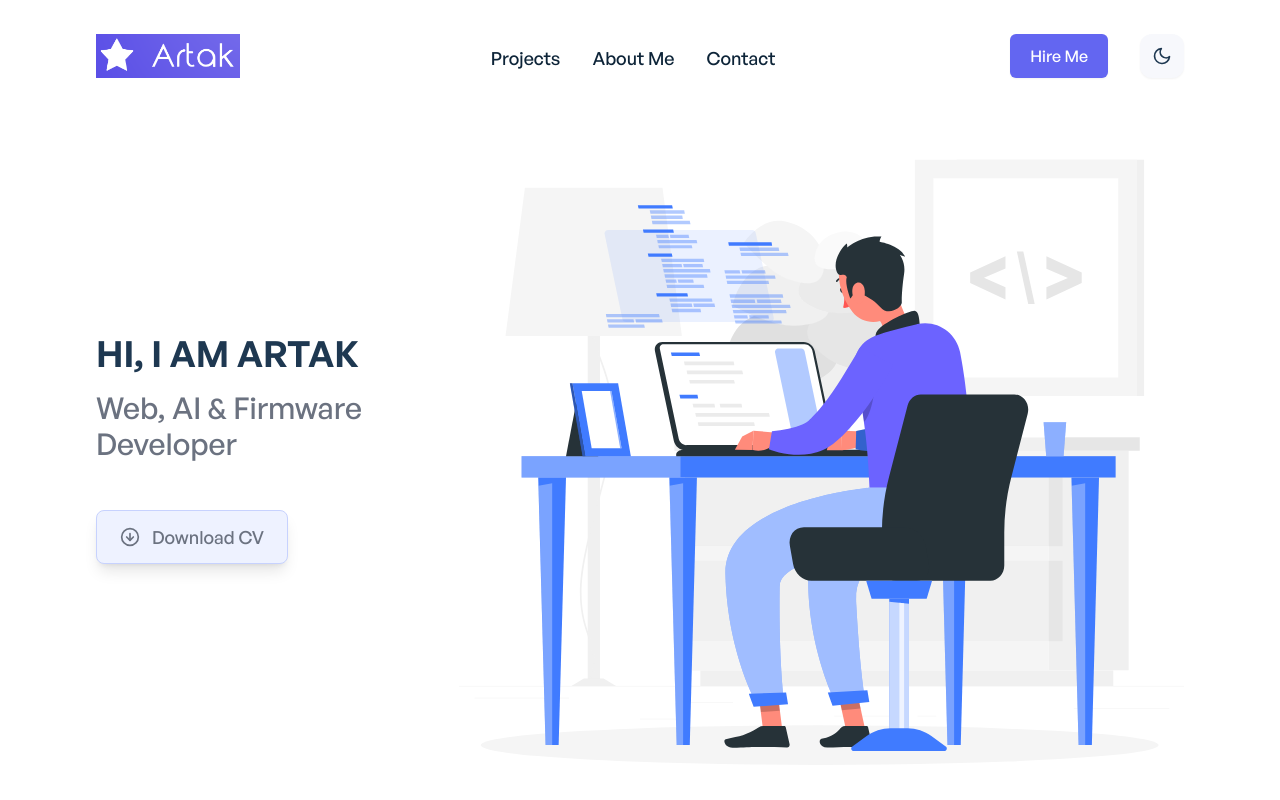
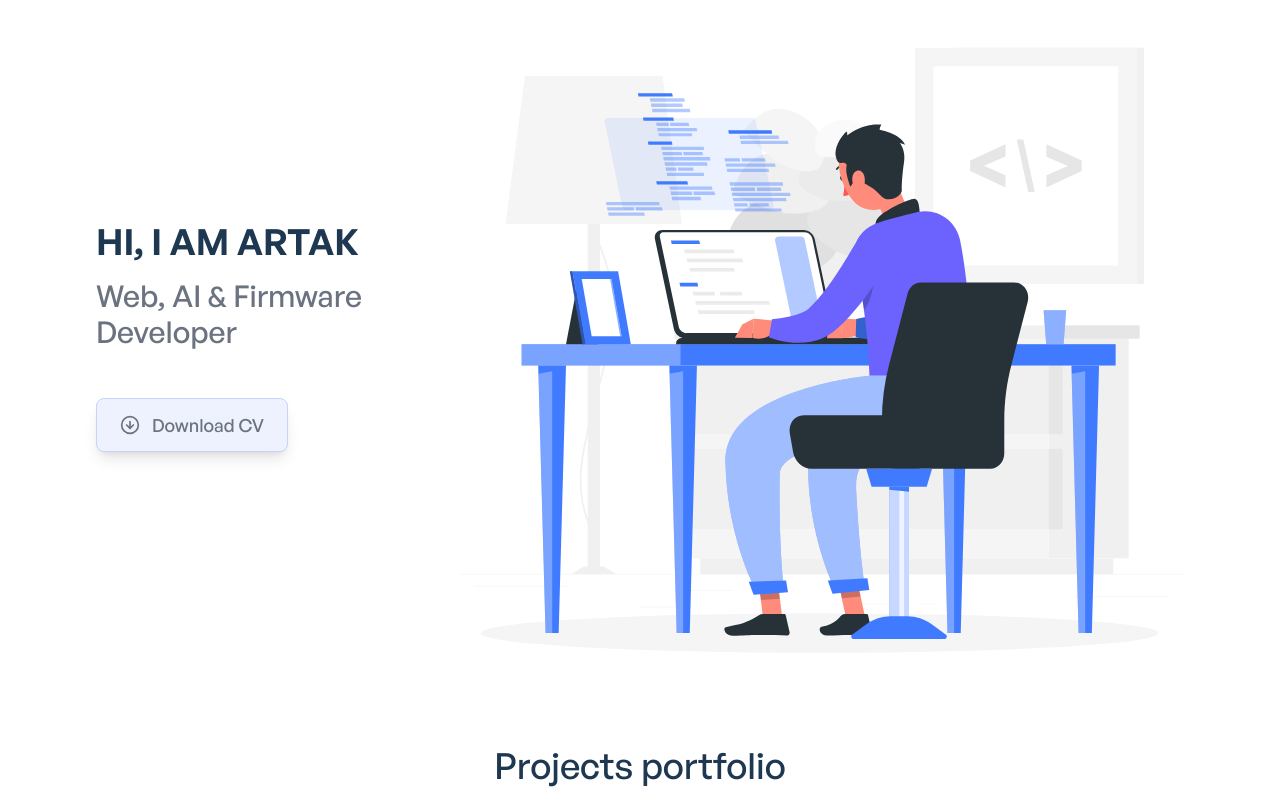
Before and after one commit to cockdev36/portfolio, a React (Create React App) app: page / in a window 1280 px wide. Shown: the top 800 px of the page. Built offline with nearby package versions, Linux system fonts and the light colour scheme.

Commit message:
Deleted AppHeader to check if vercel is working except AppHeader

```diff
--- a/src/App.js
+++ b/src/App.js
@@ -3,7 +3,7 @@ import { lazy, Suspense } from 'react';
 import { BrowserRouter as Router, Route, Routes } from 'react-router-dom';
 import ScrollToTop from './components/ScrollToTop';
 import AppFooter from './components/shared/AppFooter';
-import AppHeader from './components/shared/AppHeader';
+//import AppHeader from './components/shared/AppHeader';
 import './css/App.css';
 import UseScrollToTop from './hooks/useScrollToTop';
 
@@ -20,7 +20,7 @@ function App() {
 			<div className=" bg-secondary-light dark:bg-primary-dark transition duration-300">
 				<Router>
 					<ScrollToTop />
-					<AppHeader />
+					{/*<AppHeader />*/}
 					<Suspense fallback={""}>
 						<Routes>
 							<Route path="/" element={<Home />} />
```
